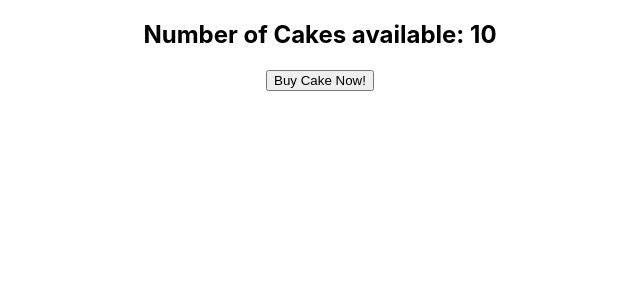
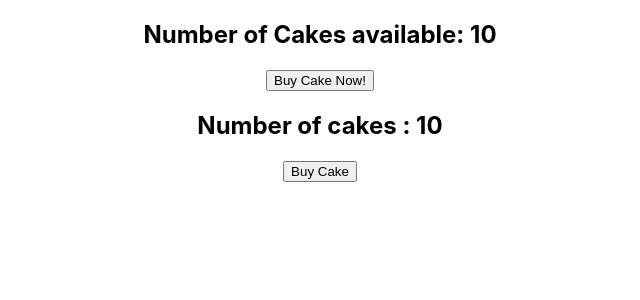
Before and after one commit to AkashB22/react-beginners-tutorial, a React (Create React App) app in the folder react-redux/: page / in a window 1280 px wide. Shown: the top 300 px of the page, without its empty margins (320-960 px from the left). Built offline with nearby package versions, Linux system fonts and the light colour scheme.

Commit message:
redux with react-redux hooks

```diff
--- a/react-redux/src/App.js
+++ b/react-redux/src/App.js
@@ -1,8 +1,9 @@
 import React from 'react';
 import {Provider} from 'react-redux';
 import store from './components/redux/store'
-import logo from './logo.svg';
+// import logo from './logo.svg';
 import './App.css';
+import HooksCakeContainer from './components/HooksCakeContainer';
 import CakeComponent from './components/CakeComponent';
 
 function App() {
@@ -10,6 +11,7 @@
     <Provider store={store}>
       <div className="App">
         <CakeComponent />
+        <HooksCakeContainer />
       </div>
     </Provider>
   );
--- a/react-redux/src/components/CakeComponent.js
+++ b/react-redux/src/components/CakeComponent.js
@@ -1,6 +1,6 @@
 import React from 'react';
 import {connect} from 'react-redux';
-import {buyCake} from './redux/cakes/cakesAction';
+import {buyCake} from './redux';
 
 function CakeComponent(props) {
     return (
--- /dev/null
+++ b/react-redux/src/components/HooksCakeContainer.js
@@ -0,0 +1,21 @@
+import React from 'react'
+import {useSelector, useDispatch} from 'react-redux';
+
+import {buyCake} from './redux/index';
+
+function HooksCakeContainer() {
+    const selector = (state)=> {
+        return state.numOfCakes;
+    }
+    const dispatch = useDispatch();
+    const numOfCakes = useSelector(selector);
+
+    return (
+        <div>
+            <h2>Number of cakes : {numOfCakes}</h2>
+            <button onClick={() => dispatch(buyCake())}>Buy Cake</button>
+        </div>
+    )
+}
+
+export default HooksCakeContainer
--- /dev/null
+++ b/react-redux/src/components/redux/index.js
@@ -0,0 +1 @@
+export {buyCake} from './cakes/cakesAction';
```
